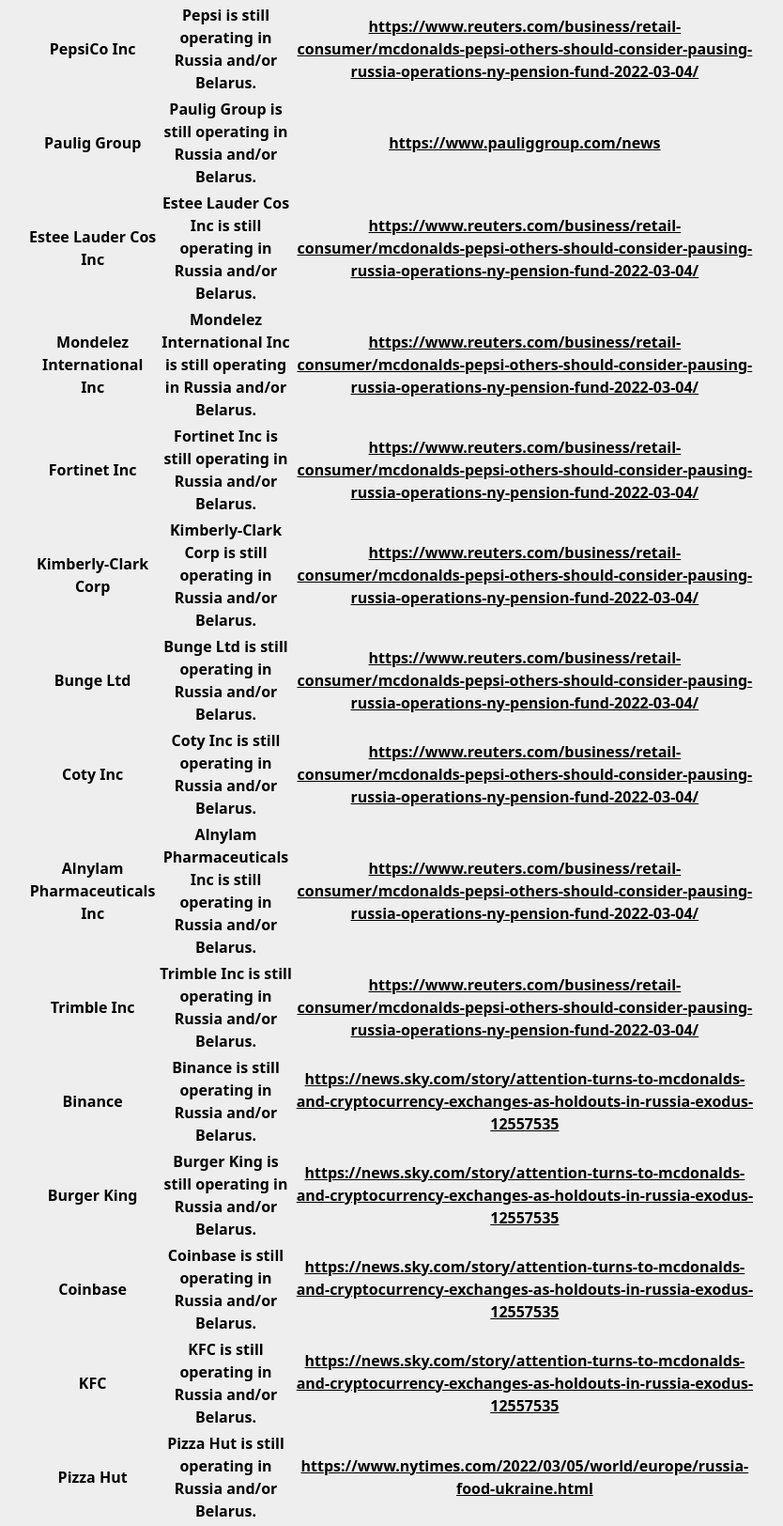
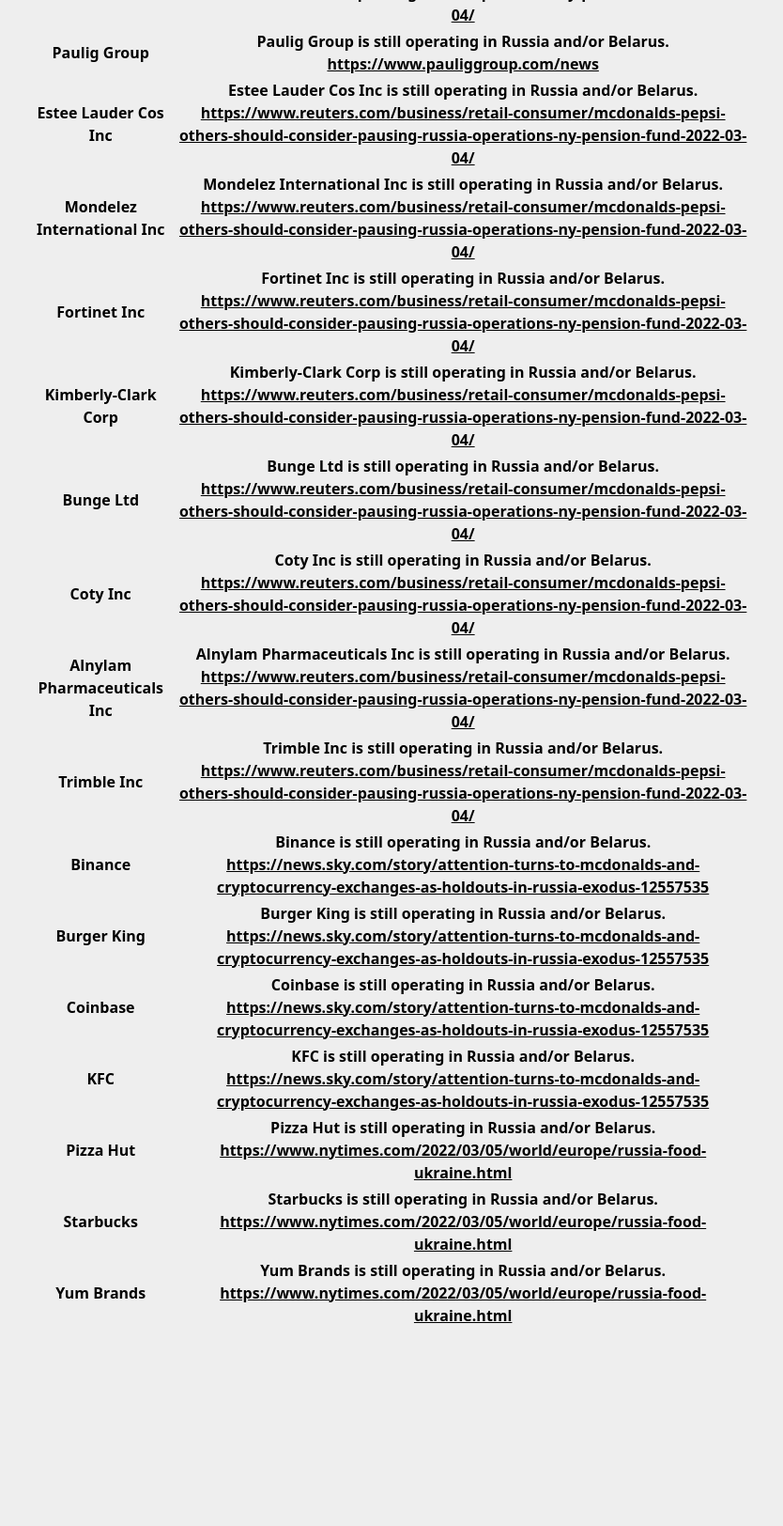
Before and after one commit to BoycottRussia/boycottrussia, a plain HTML site: page index.html in a window 1280 px wide. Shown: the part 432-2056 px from the top of the page at 94% size, without its empty margins (223-1057 px from the left). Drawn offline with Linux system fonts and the light colour scheme.

Commit message:
Combine verification link and explanation

```diff
--- a/index.html
+++ b/index.html
@@ -27,9 +27,6 @@
                 <th>
                     Explanation
                 </th>
-                <th>
-                    Verification link
-                </th>
             </tr>
             </thead>
           <tbody>
@@ -38,10 +35,10 @@
                 The Coca-Cola Company
             </th>
             <th>
-                The Coca-Cola Company is still operating in Russia and Belarus.
+                The Coca-Cola Company is still operating in Russia and Belarus. <br />
+                <a href="https://www.coca-colacompany.com/media-center/support-for-ukraine">https://www.coca-colacompany.com/media-center/support-for-ukraine</a>
             </th>
             <th>
-              <a href="https://www.coca-colacompany.com/media-center/support-for-ukraine">https://www.coca-colacompany.com/media-center/support-for-ukraine</a>
             </th>
           </tr>
           <tr>
@@ -49,9 +46,7 @@
                   McDonald's Corp
               </th>
               <th>
-                  McDonald's Corp is still operating in Russia and/or Belarus.
-              </th>
-              <th>
+                  McDonald's Corp is still operating in Russia and/or Belarus. <br />
                   <a href="https://www.reuters.com/business/retail-consumer/mcdonalds-pepsi-others-should-consider-pausing-russia-operations-ny-pension-fund-2022-03-04/">https://www.reuters.com/business/retail-consumer/mcdonalds-pepsi-others-should-consider-pausing-russia-operations-ny-pension-fund-2022-03-04/</a>
               </th>
           </tr>
@@ -60,9 +55,7 @@
                   PepsiCo Inc
               </th>
               <th>
-                  Pepsi is still operating in Russia and/or Belarus.
-              </th>
-              <th>
+                  Pepsi is still operating in Russia and/or Belarus. <br />
                   <a href="https://www.reuters.com/business/retail-consumer/mcdonalds-pepsi-others-should-consider-pausing-russia-operations-ny-pension-fund-2022-03-04/">https://www.reuters.com/business/retail-consumer/mcdonalds-pepsi-others-should-consider-pausing-russia-operations-ny-pension-fund-2022-03-04/</a>
               </th>
           </tr>
@@ -71,9 +64,7 @@
                   Paulig Group
               </th>
               <th>
-                  Paulig Group is still operating in Russia and/or Belarus.
-              </th>
-              <th>
+                  Paulig Group is still operating in Russia and/or Belarus. <br />
                   <a href="https://www.pauliggroup.com/news">https://www.pauliggroup.com/news</a>
               </th>
           </tr>
@@ -82,9 +73,7 @@
                   Estee Lauder Cos Inc
               </th>
               <th>
-                  Estee Lauder Cos Inc is still operating in Russia and/or Belarus.
-              </th>
-              <th>
+                  Estee Lauder Cos Inc is still operating in Russia and/or Belarus. <br />
                   <a href="https://www.reuters.com/business/retail-consumer/mcdonalds-pepsi-others-should-consider-pausing-russia-operations-ny-pension-fund-2022-03-04/">https://www.reuters.com/business/retail-consumer/mcdonalds-pepsi-others-should-consider-pausing-russia-operations-ny-pension-fund-2022-03-04/</a>
               </th>
           </tr>
@@ -93,9 +82,7 @@
                   Mondelez International Inc
               </th>
               <th>
-                  Mondelez International Inc is still operating in Russia and/or Belarus.
-              </th>
-              <th>
+                  Mondelez International Inc is still operating in Russia and/or Belarus. <br />
                   <a href="https://www.reuters.com/business/retail-consumer/mcdonalds-pepsi-others-should-consider-pausing-russia-operations-ny-pension-fund-2022-03-04/">https://www.reuters.com/business/retail-consumer/mcdonalds-pepsi-others-should-consider-pausing-russia-operations-ny-pension-fund-2022-03-04/</a>
               </th>
           </tr>
@@ -104,9 +91,7 @@
                   Fortinet Inc
               </th>
               <th>
-                  Fortinet Inc is still operating in Russia and/or Belarus.
-              </th>
-              <th>
+                  Fortinet Inc is still operating in Russia and/or Belarus. <br />
                   <a href="https://www.reuters.com/business/retail-consumer/mcdonalds-pepsi-others-should-consider-pausing-russia-operations-ny-pension-fund-2022-03-04/">https://www.reuters.com/business/retail-consumer/mcdonalds-pepsi-others-should-consider-pausing-russia-operations-ny-pension-fund-2022-03-04/</a>
               </th>
           </tr>
@@ -115,9 +100,7 @@
                   Kimberly-Clark Corp
               </th>
               <th>
-                  Kimberly-Clark Corp is still operating in Russia and/or Belarus.
-              </th>
-              <th>
+                  Kimberly-Clark Corp is still operating in Russia and/or Belarus. <br />
                   <a href="https://www.reuters.com/business/retail-consumer/mcdonalds-pepsi-others-should-consider-pausing-russia-operations-ny-pension-fund-2022-03-04/">https://www.reuters.com/business/retail-consumer/mcdonalds-pepsi-others-should-consider-pausing-russia-operations-ny-pension-fund-2022-03-04/</a>
               </th>
           </tr>
@@ -126,9 +109,7 @@
                   Bunge Ltd
               </th>
               <th>
-                  Bunge Ltd is still operating in Russia and/or Belarus.
-              </th>
-              <th>
+                  Bunge Ltd is still operating in Russia and/or Belarus. <br />
                   <a href="https://www.reuters.com/business/retail-consumer/mcdonalds-pepsi-others-should-consider-pausing-russia-operations-ny-pension-fund-2022-03-04/">https://www.reuters.com/business/retail-consumer/mcdonalds-pepsi-others-should-consider-pausing-russia-operations-ny-pension-fund-2022-03-04/</a>
               </th>
           </tr>
@@ -137,9 +118,7 @@
                   Coty Inc
               </th>
               <th>
-                  Coty Inc is still operating in Russia and/or Belarus.
-              </th>
-              <th>
+                  Coty Inc is still operating in Russia and/or Belarus. <br />
                   <a href="https://www.reuters.com/business/retail-consumer/mcdonalds-pepsi-others-should-consider-pausing-russia-operations-ny-pension-fund-2022-03-04/">https://www.reuters.com/business/retail-consumer/mcdonalds-pepsi-others-should-consider-pausing-russia-operations-ny-pension-fund-2022-03-04/</a>
               </th>
           </tr>
@@ -148,9 +127,7 @@
                   Alnylam Pharmaceuticals Inc
               </th>
               <th>
-                  Alnylam Pharmaceuticals Inc is still operating in Russia and/or Belarus.
-              </th>
-              <th>
+                  Alnylam Pharmaceuticals Inc is still operating in Russia and/or Belarus. <br />
                   <a href="https://www.reuters.com/business/retail-consumer/mcdonalds-pepsi-others-should-consider-pausing-russia-operations-ny-pension-fund-2022-03-04/">https://www.reuters.com/business/retail-consumer/mcdonalds-pepsi-others-should-consider-pausing-russia-operations-ny-pension-fund-2022-03-04/</a>
               </th>
           </tr>
@@ -159,9 +136,7 @@
                   Trimble Inc
               </th>
               <th>
-                  Trimble Inc is still operating in Russia and/or Belarus.
-              </th>
-              <th>
+                  Trimble Inc is still operating in Russia and/or Belarus. <br />
                   <a href="https://www.reuters.com/business/retail-consumer/mcdonalds-pepsi-others-should-consider-pausing-russia-operations-ny-pension-fund-2022-03-04/">https://www.reuters.com/business/retail-consumer/mcdonalds-pepsi-others-should-consider-pausing-russia-operations-ny-pension-fund-2022-03-04/</a>
               </th>
           </tr>
@@ -170,9 +145,7 @@
                   Binance
               </th>
               <th>
-                  Binance is still operating in Russia and/or Belarus.
-              </th>
-              <th>
+                  Binance is still operating in Russia and/or Belarus. <br />
                   <a href="https://news.sky.com/story/attention-turns-to-mcdonalds-and-cryptocurrency-exchanges-as-holdouts-in-russia-exodus-12557535">https://news.sky.com/story/attention-turns-to-mcdonalds-and-cryptocurrency-exchanges-as-holdouts-in-russia-exodus-12557535</a>
               </th>
           </tr>
@@ -181,9 +154,7 @@
                   Burger King
               </th>
               <th>
-                  Burger King is still operating in Russia and/or Belarus.
-              </th>
-              <th>
+                  Burger King is still operating in Russia and/or Belarus. <br />
                   <a href="https://news.sky.com/story/attention-turns-to-mcdonalds-and-cryptocurrency-exchanges-as-holdouts-in-russia-exodus-12557535">https://news.sky.com/story/attention-turns-to-mcdonalds-and-cryptocurrency-exchanges-as-holdouts-in-russia-exodus-12557535</a>
               </th>
           </tr>
@@ -192,9 +163,7 @@
                   Coinbase
               </th>
               <th>
-                  Coinbase is still operating in Russia and/or Belarus.
-              </th>
-              <th>
+                  Coinbase is still operating in Russia and/or Belarus. <br />
                   <a href="https://news.sky.com/story/attention-turns-to-mcdonalds-and-cryptocurrency-exchanges-as-holdouts-in-russia-exodus-12557535">https://news.sky.com/story/attention-turns-to-mcdonalds-and-cryptocurrency-exchanges-as-holdouts-in-russia-exodus-12557535</a>
               </th>
           </tr>
@@ -203,9 +172,7 @@
                   KFC
               </th>
               <th>
-                  KFC is still operating in Russia and/or Belarus.
-              </th>
-              <th>
+                  KFC is still operating in Russia and/or Belarus. <br />
                   <a href="https://news.sky.com/story/attention-turns-to-mcdonalds-and-cryptocurrency-exchanges-as-holdouts-in-russia-exodus-12557535">https://news.sky.com/story/attention-turns-to-mcdonalds-and-cryptocurrency-exchanges-as-holdouts-in-russia-exodus-12557535</a>
               </th>
           </tr>
@@ -214,9 +181,7 @@
                   Pizza Hut
               </th>
               <th>
-                  Pizza Hut is still operating in Russia and/or Belarus.
-              </th>
-              <th>
+                  Pizza Hut is still operating in Russia and/or Belarus. <br />
                   <a href="https://www.nytimes.com/2022/03/05/world/europe/russia-food-ukraine.html">https://www.nytimes.com/2022/03/05/world/europe/russia-food-ukraine.html</a>
               </th>
           </tr>
@@ -225,9 +190,7 @@
                   Starbucks
               </th>
               <th>
-                  Starbucks is still operating in Russia and/or Belarus.
-              </th>
-              <th>
+                  Starbucks is still operating in Russia and/or Belarus. <br />
                   <a href="https://www.nytimes.com/2022/03/05/world/europe/russia-food-ukraine.html">https://www.nytimes.com/2022/03/05/world/europe/russia-food-ukraine.html</a>
               </th>
           </tr>
@@ -236,9 +199,7 @@
                   Yum Brands
               </th>
               <th>
-                  Yum Brands is still operating in Russia and/or Belarus.
-              </th>
-              <th>
+                  Yum Brands is still operating in Russia and/or Belarus. <br />
                   <a href="https://www.nytimes.com/2022/03/05/world/europe/russia-food-ukraine.html">https://www.nytimes.com/2022/03/05/world/europe/russia-food-ukraine.html</a>
               </th>
           </tr>
```
